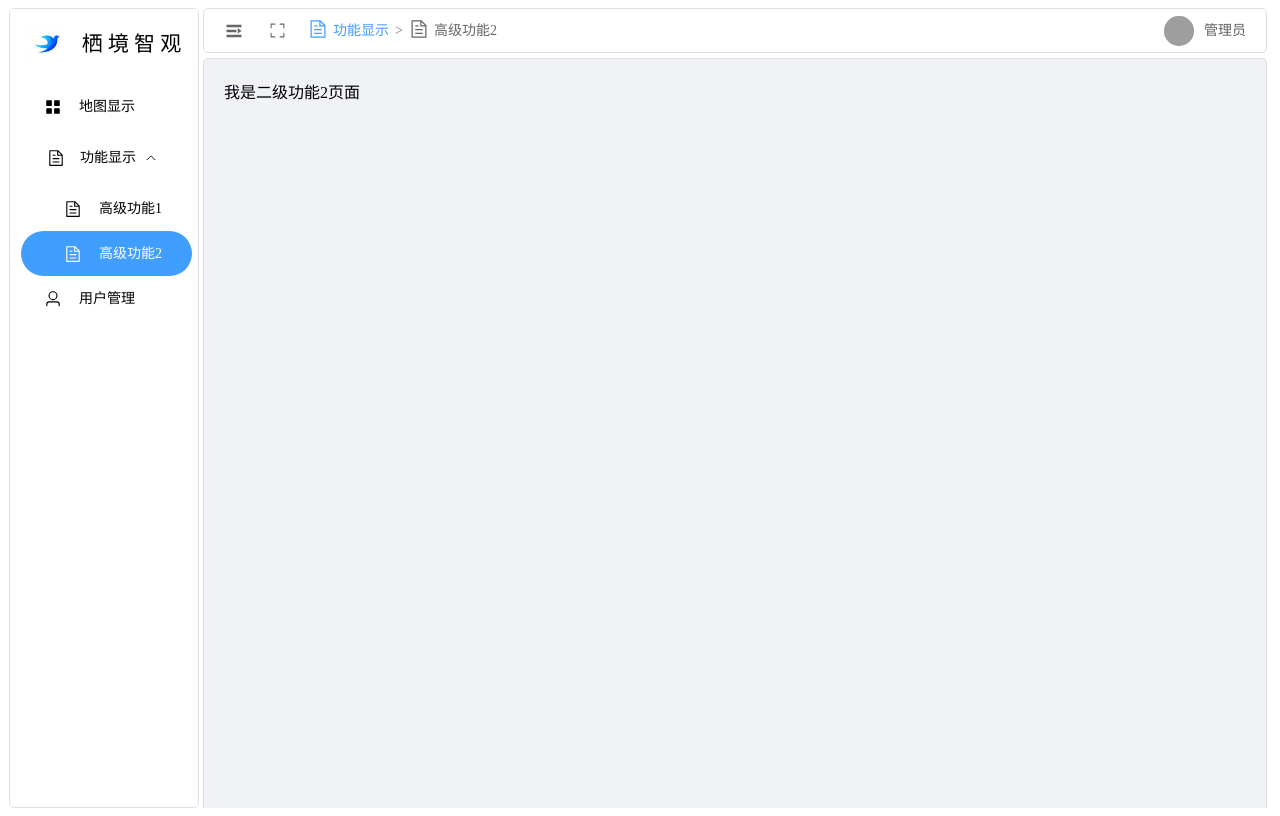
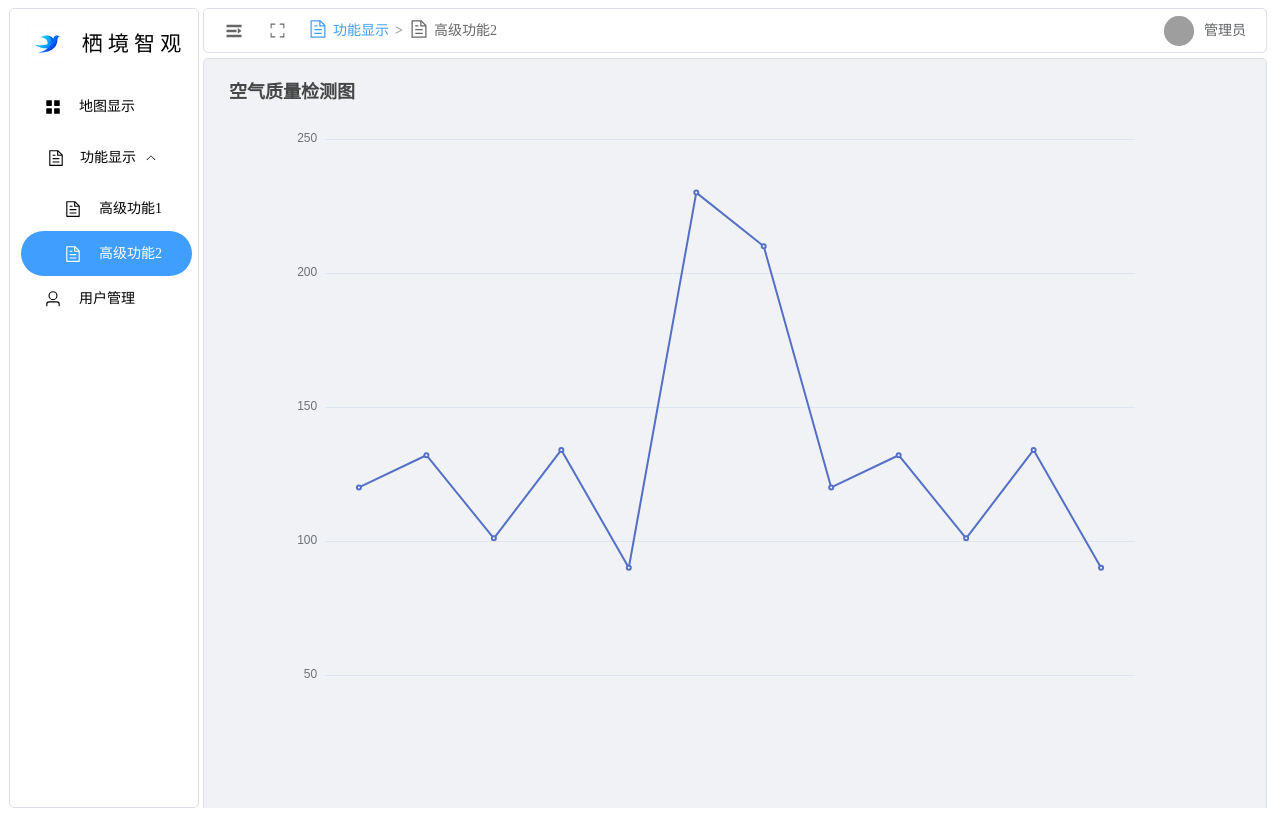
Before and after one commit to goodwhy/species_diversity_fronted, a Vue app: page /features/advanced2 in a window 1280 px wide. Built offline with nearby package versions, Linux system fonts and the light colour scheme; grey boxes are pictures that could not be loaded.

Commit message:
折线图基础形状

```diff
--- a/src/views/Advanced1.vue
+++ b/src/views/Advanced1.vue
@@ -11,11 +11,11 @@ import bjs from '@/assets/json/北京.json'
 import {birdData,A_stationData,airQualityData} from '@/api/data.js'
 const bird = async()=>{
     const res=await birdData()
-    console.log(res)
+    console.log(res.data)
   }//请求北京市各个区的鸟类数据
 const airQuality = async()=>{
     const res=await airQualityData()
-    console.log(res.data.data[1].aqi_data.co.split(',')[0].toString())//将数据从字符串切割为数组再取数组第一个数据再转为字符串
+    console.log(res.data)//将数据从字符串切割为数组再取数组第一个数据再转为字符串
   }//请求空气质量数据
 onMounted(() => {
 
--- a/src/views/Advanced2.vue
+++ b/src/views/Advanced2.vue
@@ -1,9 +1,45 @@
 <template>
-  <div>我是二级功能2页面
 
-  </div>
+    <div id="chart"></div>
+
+
 </template>
 <script setup>
+import * as echarts from 'echarts'
+import { onMounted } from 'vue'
+onMounted(() => {
+  const chartinit = echarts.init(document.getElementById('chart'))
+const option = {
+  title: {
+    text:'空气质量检测图'
+  },
+  xAxis: {
+    type: 'category',
+    data: ['1月', '2月', '3月', '4月', '5月', '6月', '7月', '8月', '9月', '10月', '11月', '12月']
+  },
+  yAxis: {
+    type: 'value'
+  },
+  series: [
+    {
+      name: '空气质量',
+      type: 'line',
+      data: [120, 132, 101, 134, 90, 230, 210, 120, 132, 101, 134, 90]
+    }
+  ]
+
+
+}
+chartinit.setOption(option)
+
+})
+
 </script>
 <style scoped>
+#chart {
+  width: 100%;
+  height: 100vh;
+  position: relative;
+  overflow: hidden;
+}
 </style>
```
